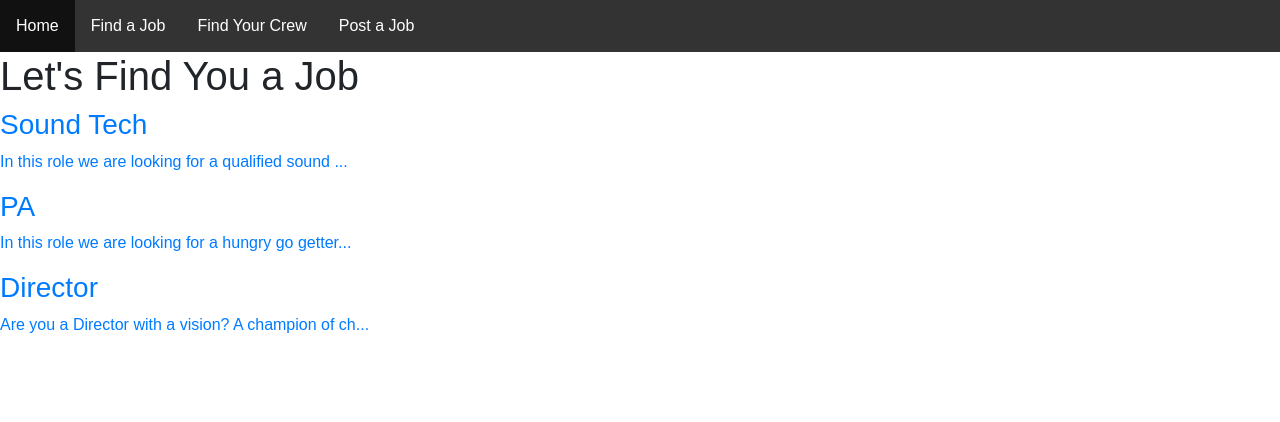
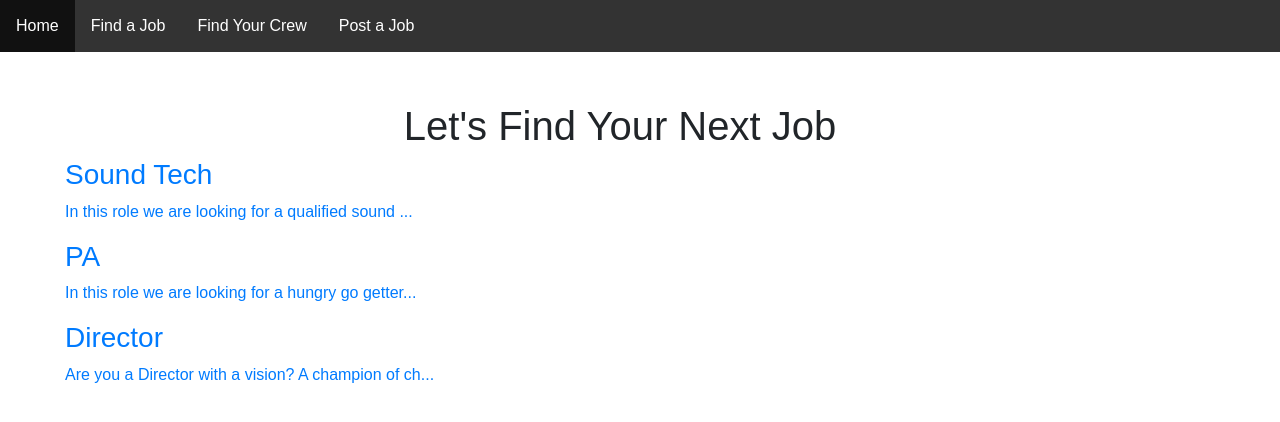
Before and after one commit to amakaanikwe/bric_sheets_react, a React (Create React App) app in the folder React_App/: page /job-list in a window 1280 px wide. Shown: the top 422 px of the page. Built offline with nearby package versions, Linux system fonts and the light colour scheme.

Commit message:
Updated JobsListPage

```diff
--- a/React_App/src/Components/Job_Search/JobsListPage.jsx
+++ b/React_App/src/Components/Job_Search/JobsListPage.jsx
@@ -5,11 +5,14 @@ import samplePosts from './samplePosts';
 
 const JobsListPage = () => (
     <>
-    <header>
-        <h1>Let's Find You a Job</h1>
-        <JobsListComp posts={ samplePosts } />
+    <section className="container">
+      <header className="header">
+          <h1>Let's Find Your Next Job</h1>
 
-    </header>
+      </header>
+      <JobsListComp  posts={ samplePosts } />
+    </section>
+
   </>
 )
 
```
